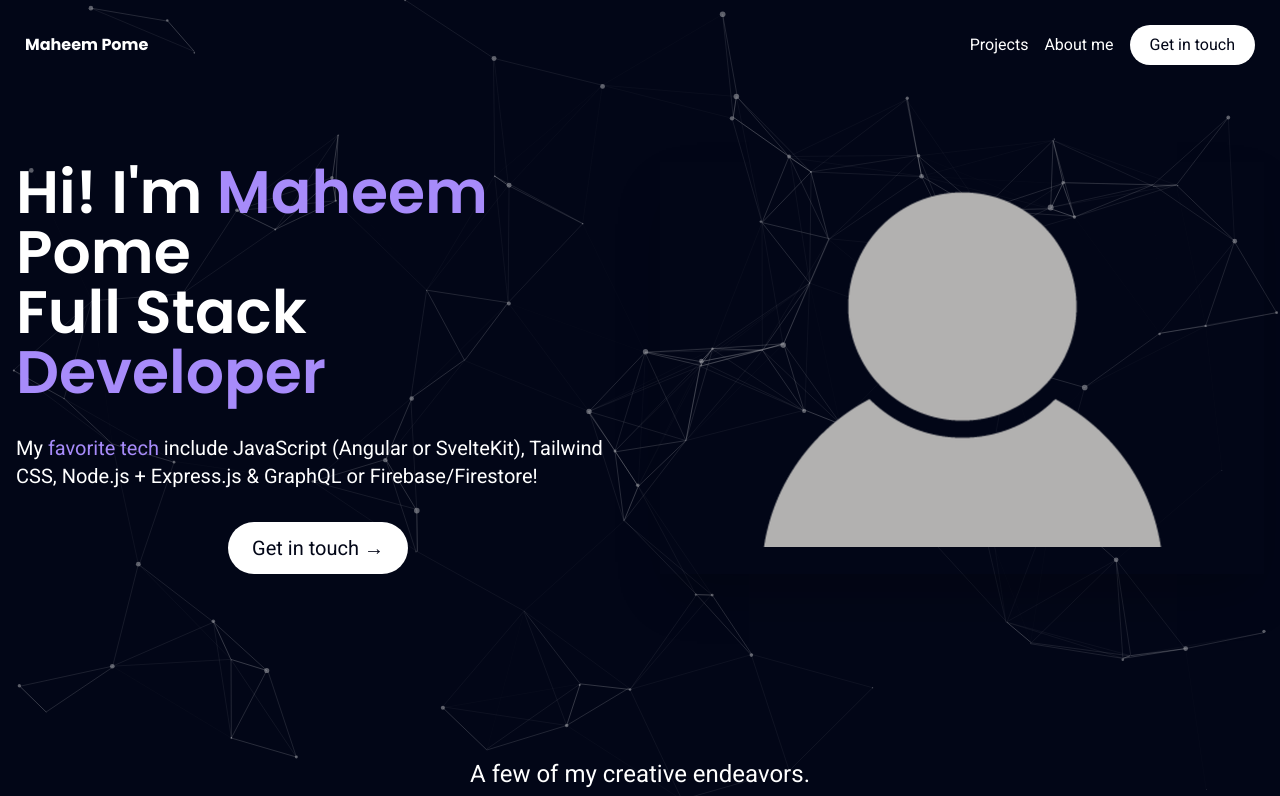
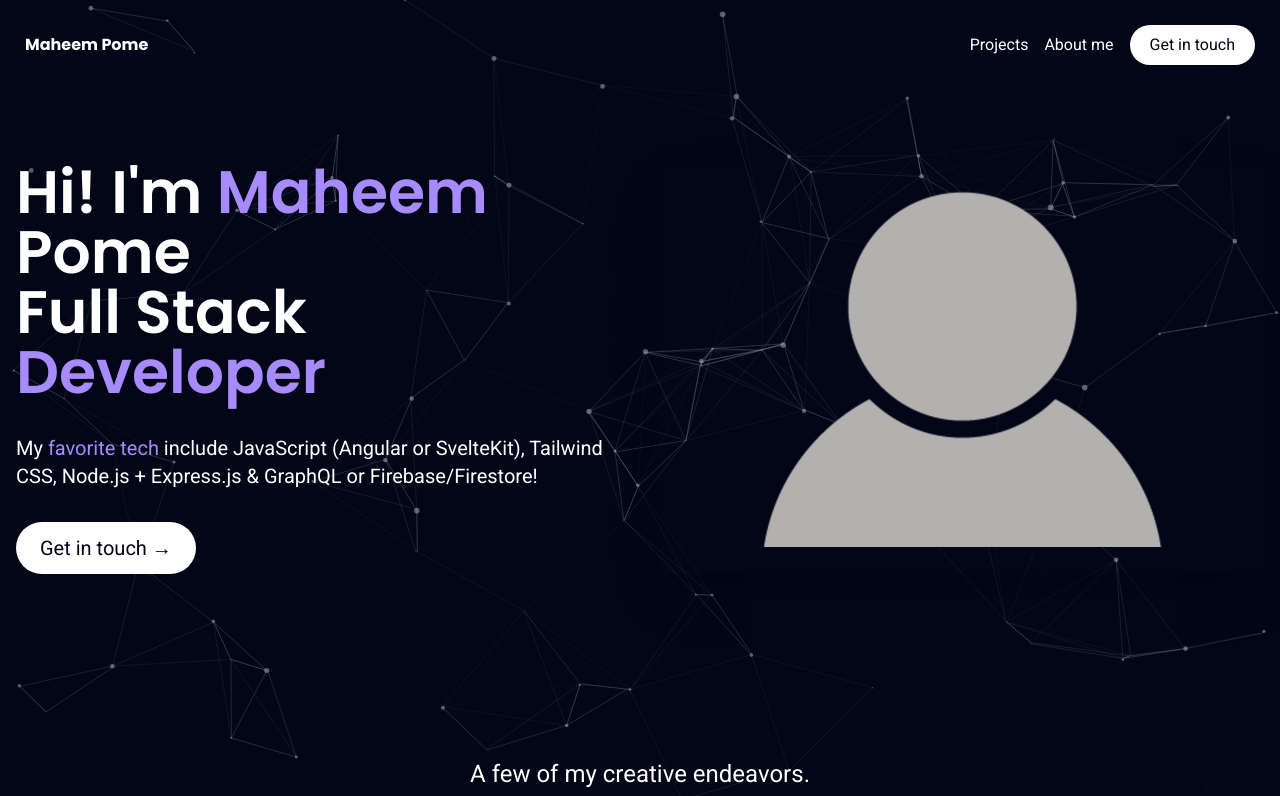
Before and after one commit to maheem20/web_portfolio, a SvelteKit app: page / in a window 1280 px wide. Shown: the top 796 px of the page. Built offline with nearby package versions, Linux system fonts and the light colour scheme.

Commit message:
fix: adjust button alignment

```diff
--- a/src/components/Main.svelte
+++ b/src/components/Main.svelte
@@ -45,7 +45,7 @@
                 or Firebase/Firestore!
             </p>
             <a
-                class="blueShadow mx-auto lg:mr-auto text-base sm:text-lg md:text-xl poppins relative overflow-hidden px-6 py-3 group rounded-full bg-white text-slate-950 cursor-pointer"
+                class="blueShadow mx-auto lg:mr-auto lg:ml-0 text-base sm:text-lg md:text-xl poppins relative overflow-hidden px-6 py-3 group rounded-full bg-white text-slate-950 cursor-pointer"
                 href="linkedin.com"
                 target="_blank"
             >
```
